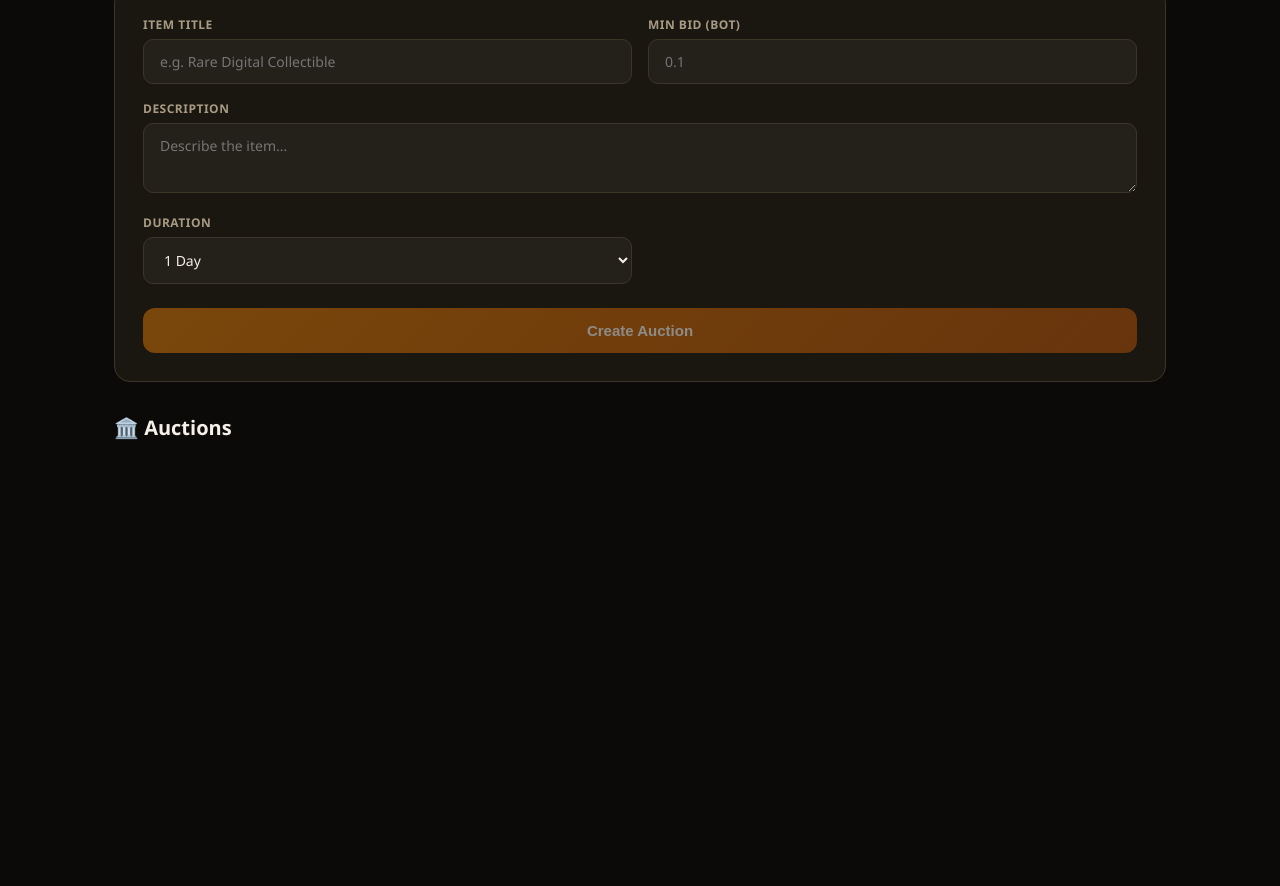
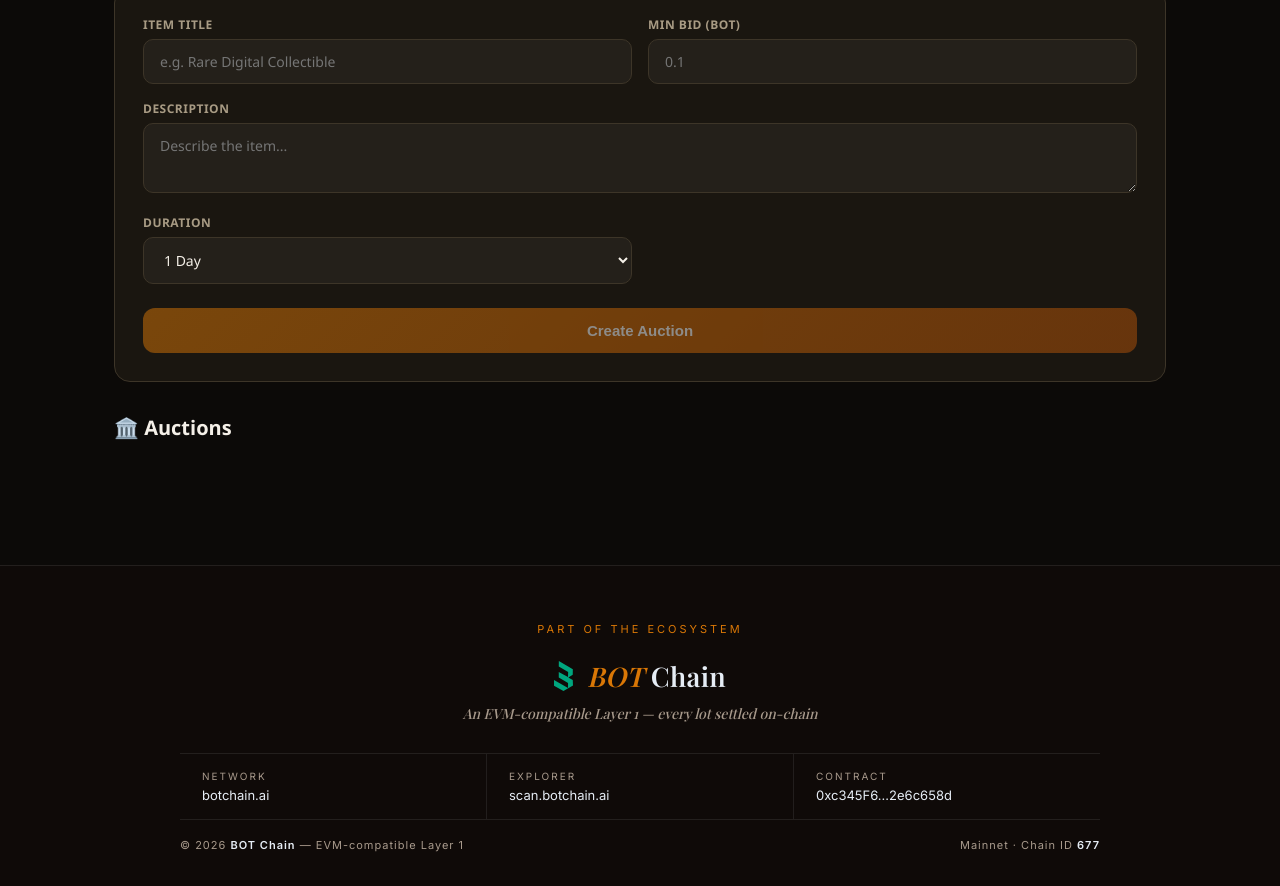
Before and after one commit to elricronald6-cell/Bot-Auction-House, a website: page index.html in a window 1280 px wide. Shown: the part 2322-3208 px from the top of the page. Before the commit the page ends 2807 px from the top, so only its background shows below. Drawn offline with nearby package versions, Linux system fonts and the light colour scheme; a web font is replaced by a local one.

Commit message:
Update index.html

```diff
--- a/index.html
+++ b/index.html
@@ -112,6 +112,31 @@ textarea{resize:vertical;min-height:70px}
   .lp-ticker-item:first-child{border-top:none}
   .lp-num-row{grid-template-columns:1fr;gap:8px}
 }
+
+/* ── BOT Chain ecosystem footer (KPI 5) — auction-house colophon ── */
+.bc-foot{background:var(--lp-bg);border-top:1px solid var(--lp-border);margin-top:80px;padding:56px 24px 34px;font-family:'Inter',-apple-system,'Segoe UI',sans-serif}
+.bc-foot-inner{max-width:920px;margin:0 auto}
+.bc-foot-eyebrow{font-size:11px;letter-spacing:3px;text-transform:uppercase;color:var(--lp-accent);text-align:center;margin-bottom:22px}
+.bc-foot-mark{display:flex;align-items:center;justify-content:center;gap:14px;margin-bottom:10px}
+.bc-foot-mark svg{width:19px;height:30px;display:block;flex-shrink:0}
+.bc-foot-word{font-family:'Playfair Display',Georgia,serif;font-size:27px;font-weight:600;color:var(--lp-text);letter-spacing:0.3px}
+.bc-foot-word em{font-style:italic;color:var(--lp-accent)}
+.bc-foot-motto{font-family:'Playfair Display',Georgia,serif;font-style:italic;font-size:14px;color:var(--lp-text2);text-align:center;margin-bottom:30px}
+.bc-foot-strip{display:flex;border-top:1px solid var(--lp-border);border-bottom:1px solid var(--lp-border);overflow:hidden}
+.bc-foot-cell{flex:1;display:flex;flex-direction:column;gap:5px;padding:16px 22px;border-left:1px solid var(--lp-border);text-decoration:none;transition:background .25s}
+.bc-foot-cell:first-child{border-left:none}
+.bc-foot-cell:hover{background:rgba(217,119,6,0.06)}
+.bc-foot-cell .k{font-size:10px;letter-spacing:2px;text-transform:uppercase;color:var(--lp-text2)}
+.bc-foot-cell .v{font-size:13px;color:var(--lp-text);word-break:break-all}
+.bc-foot-cell:hover .v{color:var(--lp-accent)}
+.bc-foot-base{display:flex;justify-content:space-between;gap:16px;flex-wrap:wrap;padding-top:18px;font-size:11px;letter-spacing:1px;color:var(--lp-text2)}
+.bc-foot-base b{color:var(--lp-text);font-weight:600}
+@media(max-width:720px){
+  .bc-foot-strip{flex-direction:column}
+  .bc-foot-cell{border-left:none;border-top:1px solid var(--lp-border)}
+  .bc-foot-cell:first-child{border-top:none}
+  .bc-foot-base{justify-content:center;text-align:center}
+}
 </style>
 <link rel="preconnect" href="https://fonts.googleapis.com">
 <link rel="preconnect" href="https://fonts.gstatic.com" crossorigin>
@@ -198,17 +223,16 @@ textarea{resize:vertical;min-height:70px}
 </div>
 <script>
 // ── BOT Chain network config ──
-// ⚠️ Currently set to TESTNET. Before deploying to mainnet, change to:
-// chainId: "0x2A5", chainName: "BOT Chain", rpcUrls: ["https://rpc.botchain.ai"], blockExplorerUrls: ["https://scan.botchain.ai/"]
+// LIVE ON MAINNET. Testnet fallback, if ever needed:
+// chainId: "0x3C8", chainName: "BOT Chain Testnet", rpcUrls: ["https://rpc.bohr.life"], blockExplorerUrls: ["https://scan.bohr.life/"]
 const BOT_CHAIN = {
-  chainId: "0x3C8", // 968 in hex = BOT Chain Testnet
-  chainName: "BOT Chain Testnet",
+  chainId: "0x2A5", // 677 in hex = BOT Chain mainnet
+  chainName: "BOT Chain",
   nativeCurrency: { name: "BOT", symbol: "BOT", decimals: 18 },
-  rpcUrls: ["https://rpc.bohr.life"],
-  blockExplorerUrls: ["https://scan.bohr.life/"]
+  rpcUrls: ["https://rpc.botchain.ai"],
+  blockExplorerUrls: ["https://scan.botchain.ai/"]
 };
-// Replace with your deployed contract address after running scripts/deploy.js
-const CONTRACT_ADDRESS = "0x0000000000000000000000000000000000000000";
+const CONTRACT_ADDRESS = "0xc345F63d7a470542cC74473E071417642e6c658d";
 const ABI = [
   "function createAuction(string _title, string _desc, uint256 _minBid, uint256 _duration) external",
   "function placeBid(uint256 _auctionId) external payable",
@@ -378,5 +402,34 @@ async function cancelAuction(i){
 }
 setInterval(()=>{if(connected)renderAuctions()},1000);
 </script>
+
+<!-- ── BOT Chain ecosystem footer (KPI 5) ── -->
+<footer class="bc-foot">
+  <div class="bc-foot-inner">
+    <div class="bc-foot-eyebrow">Part of the Ecosystem</div>
+    <div class="bc-foot-mark">
+      <svg viewBox="0 0 63.63 100" xmlns="http://www.w3.org/2000/svg" aria-hidden="true">
+        <path fill="#00A67E" d="M31.67 99.95 L0 82.48 L0.11 63.74 L47.01 90.60 L47.01 73.19 L15.98 55.32 L15.95 36.49 L46.92 53.57 L47.39 36.82 L15.96 17.81 L16.26 0 L63.06 27.02 L62.82 46.20 L47.86 54.67 L62.85 63.00 L63.62 81.42 Z"/>
+      </svg>
+      <span class="bc-foot-word"><em>BOT</em> Chain</span>
+    </div>
+    <div class="bc-foot-motto">An EVM-compatible Layer 1 — every lot settled on-chain</div>
+    <div class="bc-foot-strip">
+      <a class="bc-foot-cell" href="https://botchain.ai" target="_blank" rel="noopener noreferrer">
+        <span class="k">Network</span><span class="v">botchain.ai</span>
+      </a>
+      <a class="bc-foot-cell" href="https://scan.botchain.ai" target="_blank" rel="noopener noreferrer">
+        <span class="k">Explorer</span><span class="v">scan.botchain.ai</span>
+      </a>
+      <a class="bc-foot-cell" href="https://scan.botchain.ai/address/0xc345F63d7a470542cC74473E071417642e6c658d" target="_blank" rel="noopener noreferrer">
+        <span class="k">Contract</span><span class="v">0xc345F6…2e6c658d</span>
+      </a>
+    </div>
+    <div class="bc-foot-base">
+      <span>&copy; 2026 <b>BOT Chain</b> — EVM-compatible Layer 1</span>
+      <span>Mainnet · Chain ID <b>677</b></span>
+    </div>
+  </div>
+</footer>
 </body>
 </html>
```
